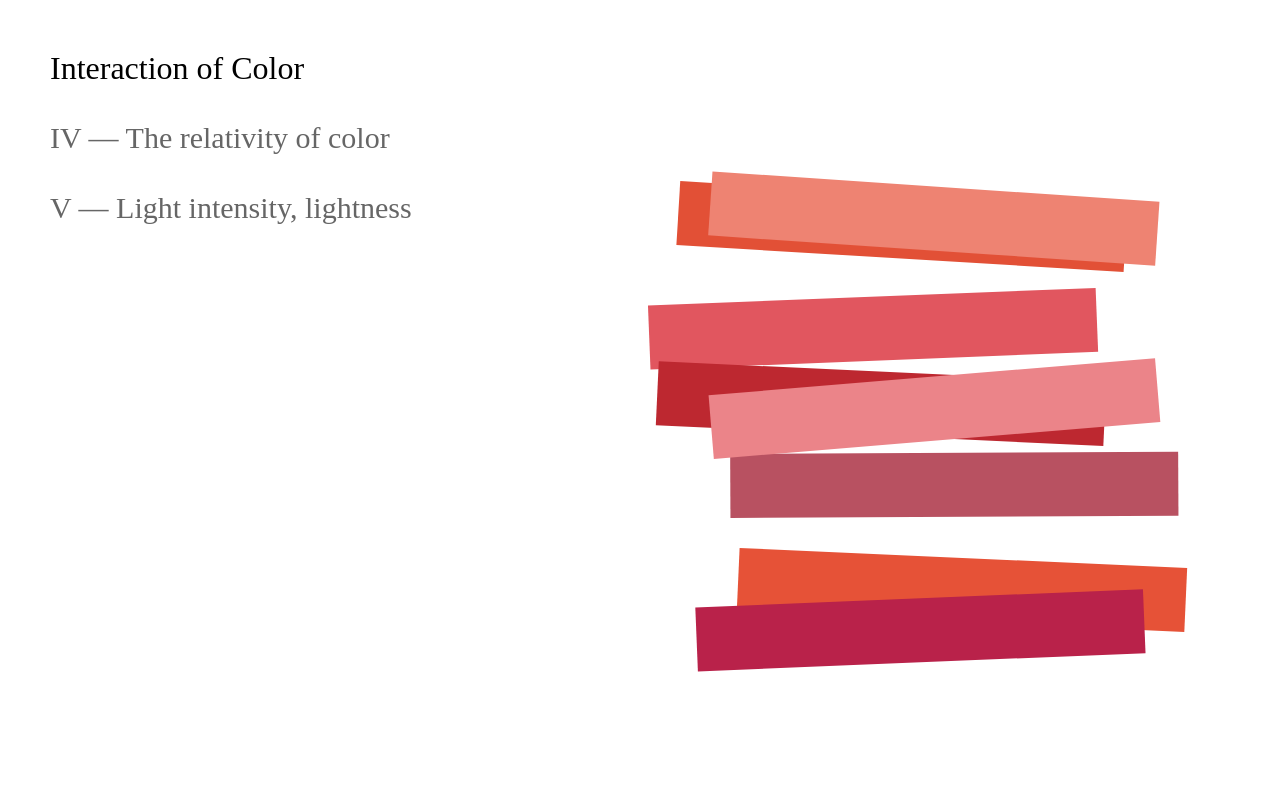
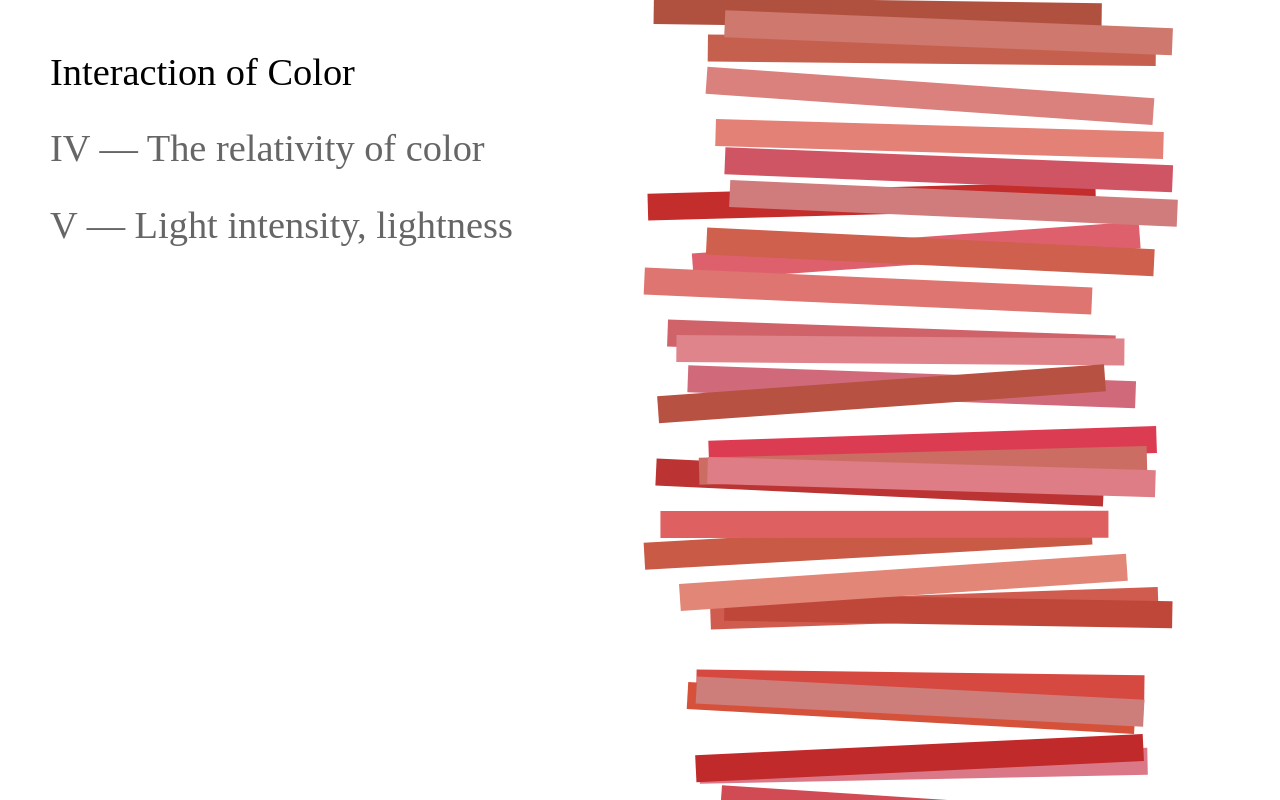
Before and after one commit to hturan/interaction-of-color, a React (Create React App) app: page / in a window 1280 px wide. Built offline with nearby package versions, Linux system fonts and the light colour scheme.

Commit message:
Generate Contents animation from base color

```diff
--- a/src/components/Contents.js
+++ b/src/components/Contents.js
@@ -9,14 +9,14 @@ const listStyle = {
 
 const linkStyle = {
   color: '#666',
-  fontSize: '30px',
-  lineHeight: '70px',
+  fontSize: '3vw',
+  lineHeight: '6vw',
   textDecoration: 'none'
 };
 
 export default props =>
   <div style={{ paddingLeft: '50px' }}>
-    <h1 style={{ fontWeight: 400, margin: 0, paddingTop: '50px' }}>
+    <h1 style={{ fontSize: '3vw', fontWeight: 400, margin: 0, paddingTop: '50px' }}>
       Interaction of Color
     </h1>
 
@@ -33,47 +33,48 @@ export default props =>
       </li>
     </ul>
 
-    <IntensityAnimation />
+    <IntensityAnimation baseColor="red" />
   </div>;
 
-const reds = [
-  {
-    color: chroma.hsl(8, 0.78, 0.69),
-    zIndex: Math.floor(Math.random() * 10)
-  },
-  {
-    color: chroma.hsl(9, 0.75, 0.55),
-    zIndex: Math.floor(Math.random() * 10)
-  },
-  {
-    color: chroma.hsl(356, 0.7, 0.61),
-    zIndex: Math.floor(Math.random() * 10)
-  },
-  {
-    color: chroma.hsl(357, 0.65, 0.45),
-    zIndex: Math.floor(Math.random() * 10)
-  },
-  {
-    color: chroma.hsl(357, 0.72, 0.72),
-    zIndex: Math.floor(Math.random() * 10)
-  },
-  {
-    color: chroma.hsl(351, 0.42, 0.52),
-    zIndex: Math.floor(Math.random() * 10)
-  },
-  {
-    color: chroma.hsl(9, 0.78, 0.56),
-    zIndex: Math.floor(Math.random() * 10)
-  },
-  {
-    color: chroma.hsl(344, 0.69, 0.43),
-    zIndex: Math.floor(Math.random() * 10)
-  },
-];
+// const reds = [
+//   chroma.hsl(8, 0.78, 0.69),
+//   chroma.hsl(9, 0.75, 0.55),
+//   chroma.hsl(356, 0.7, 0.61),
+//   chroma.hsl(357, 0.65, 0.45),
+//   chroma.hsl(357, 0.72, 0.72),
+//   chroma.hsl(351, 0.42, 0.52),
+//   chroma.hsl(9, 0.78, 0.56),
+//   chroma.hsl(344, 0.69, 0.43)
+// ];
+
+const generateHue = baseColor => {
+  const baseHue = chroma(baseColor).hsl()[0];
+  return (baseHue + 10 - Math.ceil(Math.random() * 20)) % 359;
+};
 
 class IntensityAnimation extends Component {
+  constructor(props) {
+    super();
+
+    this.colors = [];
+
+    const max = 0.7;
+    const min = 0.45;
+
+    for (let i = 0; i < 30; i++) {
+      this.colors.push({
+        color: chroma.hsl(
+          generateHue(props.baseColor),
+          Math.random() * (max - min) + min,
+          Math.random() * (max - min) + min
+        ),
+        zIndex: Math.floor(Math.random() * 10)
+      });
+    }
+  }
+
   componentDidMount() {
-    this.interval = setInterval(() => this.forceUpdate(), 7000);
+    this.interval = setInterval(() => this.forceUpdate(), 9000);
 
     setTimeout(() => this.forceUpdate(), 0);
   }
@@ -97,7 +98,7 @@ class IntensityAnimation extends Component {
           justifyContent: 'center'
         }}
       >
-        {reds.map(({color, zIndex}, index) =>
+        {this.colors.map(({ color, zIndex }, index) =>
           <div
             key={index}
             style={{
@@ -108,8 +109,9 @@ class IntensityAnimation extends Component {
               top: 0,
               zIndex,
               backgroundColor: color,
-              transform: `rotate(${10 * Math.random() - 5}deg) translate(${100 * Math.random()}px, ${ 60 * Math.random() - 20}px)`,
-              transition: 'transform 5s'
+              transform: `rotate(${10 * Math.random() - 5}deg) translate(${100 *
+                Math.random()}px, ${60 * Math.random() - 20}px)`,
+              transition: 'transform 8s'
             }}
           />
         )}
```
